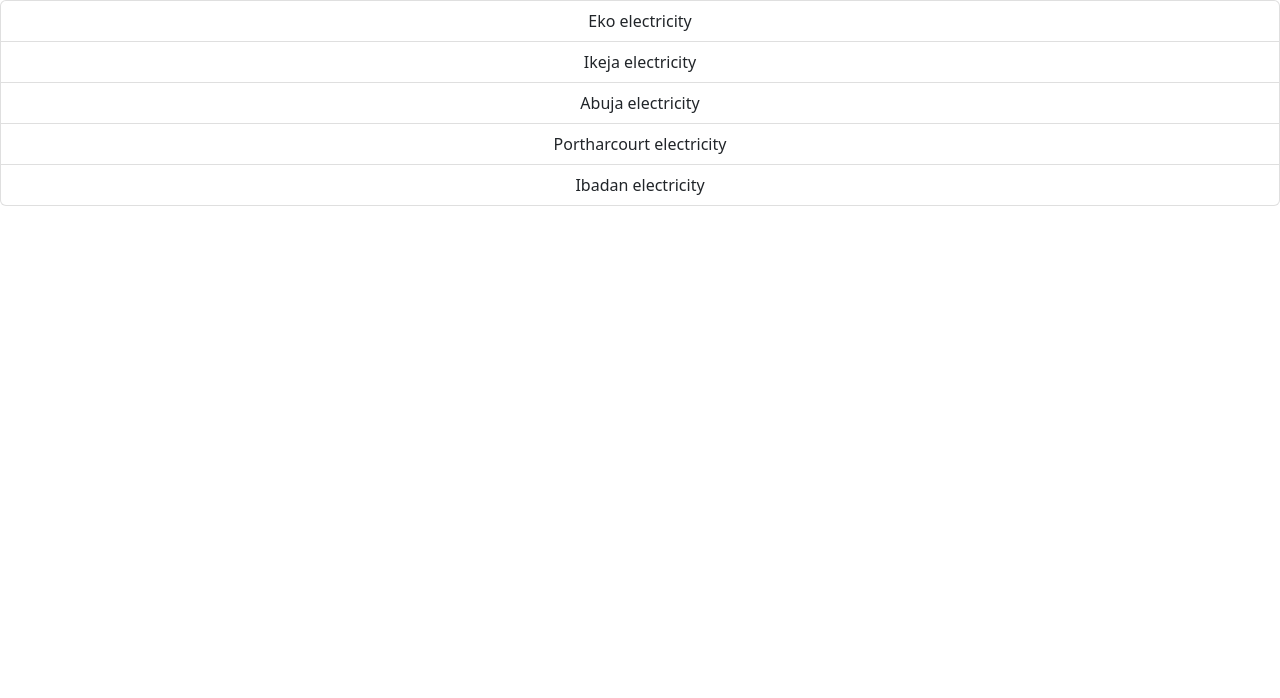
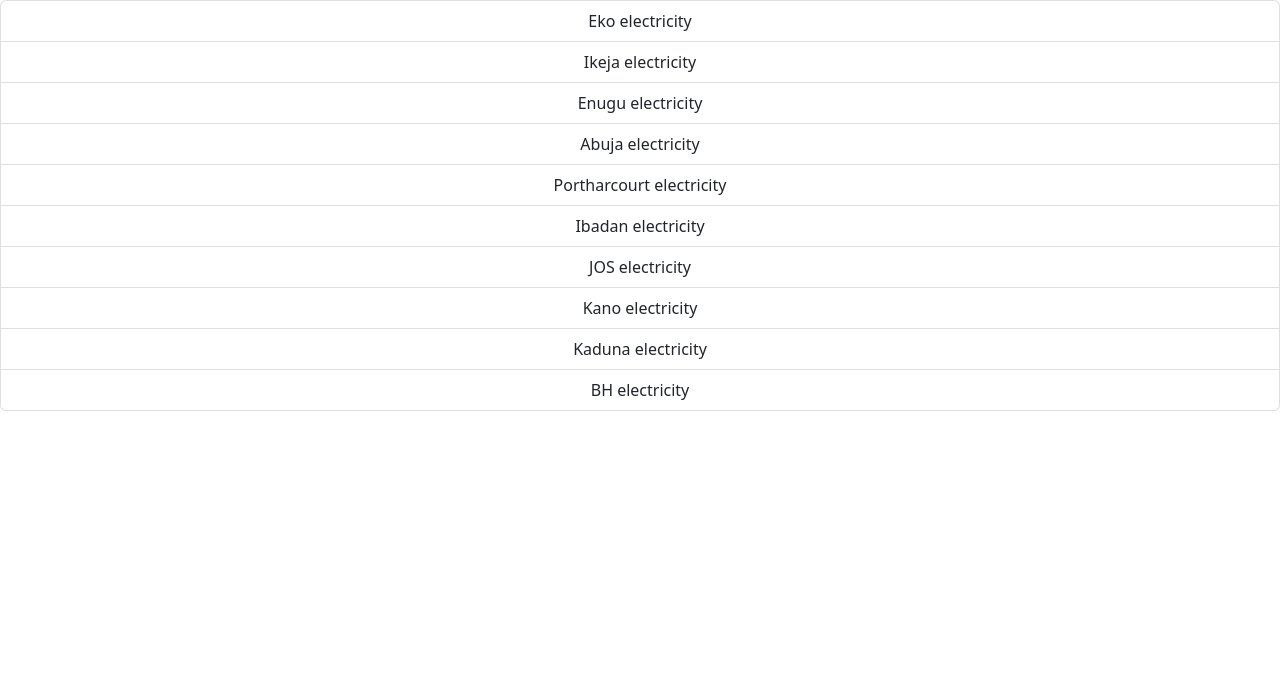
Before and after one commit to codedhola/Paypoint, a plain HTML site: page client/products.html in a window 1280 px wide. Shown: the part 102-800 px from the top of the page. Drawn offline with nearby package versions, Linux system fonts and the light colour scheme; no server answers.

Commit message:
added updates from locals

```diff
--- a/client/products.html
+++ b/client/products.html
@@ -32,14 +32,19 @@
         </div>
       </nav>
       <section class="product-offer">
-        <h2 class="text-center">Buy electricity now</h2>
+        <h2 class="text-center">Recharge your electricity now</h2>
         <div class="product-list">
             <ul class="list-group text-center" id="plan-list">
-                <li class="list-group-item">Eko electricity</li>
-                <li class="list-group-item">Ikeja electricity</li>
-                <li class="list-group-item">Abuja electricity</li>
-                <li class="list-group-item">Portharcourt electricity</li>
-                <li class="list-group-item">Ibadan electricity</li>
+              <li class="list-group-item" id="Eko">Eko electricity</li>
+              <li class="list-group-item" id="Ikeja">Ikeja electricity</li>
+              <li class="list-group-item" id="Enugu">Enugu electricity</li>
+              <li class="list-group-item" id="">Abuja electricity</li>
+              <li class="list-group-item" id="Portharcourt">Portharcourt electricity</li>
+              <li class="list-group-item" id="Ibadan">Ibadan electricity</li>
+              <li class="list-group-item" id="JOS">JOS electricity</li>
+              <li class="list-group-item" id="Kano">Kano electricity</li>
+              <li class="list-group-item" id="Kaduna">Kaduna electricity</li>
+              <li class="list-group-item" id="Kaduna">BH electricity</li>
             </ul>
         </div>
       </section>
```
Also changed, not shown: client/index.html (+6 -3 lines).
